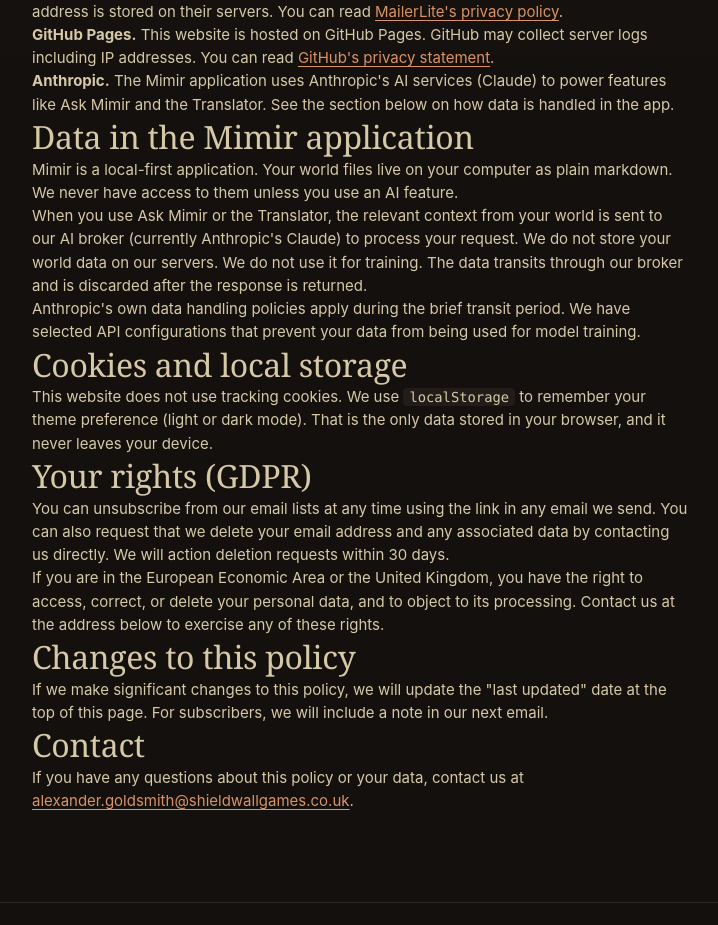
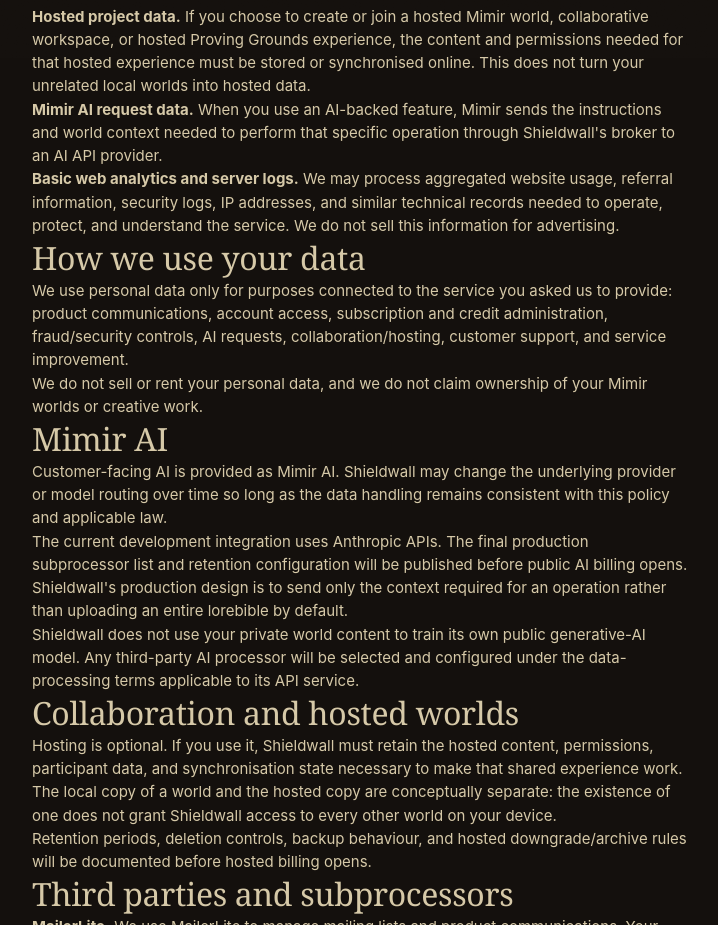
Before and after one commit to AlexGoldsmithUnrealDev/ShieldwalllGames, a plain HTML site: page privacy.html in a window 1280 px wide. Shown: the part 742-1667 px from the top of the page, without its empty margins (280-998 px from the left). Drawn offline with Linux system fonts and the light colour scheme.

Commit message:
site: update Mimir privacy model for AI and hosting

```diff
--- a/privacy.html
+++ b/privacy.html
@@ -6,28 +6,24 @@
   <meta name="theme-color" content="#1a1714" />
 
   <title>Privacy Policy | Shieldwall Games</title>
-  <meta name="description" content="How Shieldwall Games handles your data. Plain English, no surprises." />
+  <meta name="description" content="How Shieldwall Games handles website, Mimir account, AI, collaboration, and hosted-world data." />
 
-  <!-- Open Graph -->
   <meta property="og:type" content="website" />
   <meta property="og:title" content="Privacy Policy | Shieldwall Games" />
   <meta property="og:description" content="How Shieldwall Games handles your data. Plain English, no surprises." />
   <meta property="og:url" content="https://shieldwallgames.co.uk/privacy.html" />
   <meta property="og:image" content="" />
 
-  <!-- Twitter -->
   <meta name="twitter:card" content="summary_large_image" />
   <meta name="twitter:title" content="Privacy Policy | Shieldwall Games" />
   <meta name="twitter:description" content="How Shieldwall Games handles your data. Plain English, no surprises." />
 
-  <!-- Favicon -->
   <link rel="icon" type="image/png" sizes="192x192" href="assets/icons/favicon-192.png" />
   <link rel="icon" type="image/png" sizes="512x512" href="assets/icons/favicon-512.png" />
   <link rel="icon" href="assets/icons/favicon.ico" sizes="any" />
   <link rel="apple-touch-icon" href="assets/icons/favicon-192.png" />
   <link rel="canonical" href="https://shieldwallgames.co.uk/privacy.html" />
 
-  <!-- Styles -->
   <link rel="stylesheet" href="styles/main.css" />
   <link rel="stylesheet" href="styles/shieldwall.css" />
 </head>
@@ -36,12 +32,8 @@
 
 <div class="sw-page">
 
-  <!-- Skip link -->
   <a href="#main-content" class="skip-link">Skip to main content</a>
 
-  <!-- ============================================================
-       Navigation
-       ============================================================ -->
   <nav class="sw-nav">
     <div class="sw-wrap sw-nav-inner">
       <a class="sw-brand" href="./">Shieldwall Games<small>est. 2024 &middot; Kent</small></a>
@@ -63,117 +55,189 @@
 
   <main id="main-content">
 
-  <!-- ============================================================
-       Privacy Policy
-       ============================================================ -->
   <section class="sw-section">
     <div class="sw-wrap sw-wrap--narrow">
 
       <h1 class="sw-section-h2">Privacy Policy</h1>
-      <p class="sw-legal-date">Last updated: June 2026</p>
+      <p class="sw-legal-date">Last updated: August 2026</p>
 
       <p>
         This policy explains what data Shieldwall Games Ltd collects,
-        how we use it, and what your rights are. We have written it in
-        plain English because we think privacy policies should be readable.
+        how we use it, and what your rights are. Mimir is still in
+        development, so this policy distinguishes the website and beta
+        systems that exist today from online account, AI, collaboration,
+        and hosting services that will be finalised before public launch.
+      </p>
+
+      <h2>The local-first principle</h2>
+      <p>
+        Mimir is designed so that your primary worldbuilding files live
+        on your own device. Shieldwall does not receive a copy of a local
+        world merely because you create, open, edit, search, map, or
+        browse it in Mimir.
+      </p>
+      <p>
+        Data leaves your device only when you deliberately use a feature
+        that needs an online service, such as Mimir AI, account services,
+        collaboration, or hosted worlds.
       </p>
 
       <h2>What we collect</h2>
       <p>
-        <strong>Email addresses.</strong> If you sign up for the Mimir beta
-        waitlist or the Ashborn launch notification list, we collect
-        your email address and, optionally, your intended use case
-        (for the Mimir list only).
+        <strong>Email addresses.</strong> If you sign up for the Mimir
+        beta waitlist or the Ashborn launch notification list, we collect
+        your email address and any optional information submitted through
+        that form.
       </p>
       <p>
-        <strong>Basic web analytics.</strong> We may collect anonymous,
-        aggregated usage data such as page views and referral sources
-        to understand how visitors use the site. We do not track
-        individual users across the web.
+        <strong>Account and subscription data.</strong> When Mimir account
+        services launch, Shieldwall will need to process information such
+        as account identifiers, authentication records, subscription tier,
+        credit balances, purchase entitlements, AI usage records, and
+        security/session metadata needed to run the service.
+      </p>
+      <p>
+        <strong>Hosted project data.</strong> If you choose to create or
+        join a hosted Mimir world, collaborative workspace, or hosted
+        Proving Grounds experience, the content and permissions needed for
+        that hosted experience must be stored or synchronised online. This
+        does not turn your unrelated local worlds into hosted data.
+      </p>
+      <p>
+        <strong>Mimir AI request data.</strong> When you use an AI-backed
+        feature, Mimir sends the instructions and world context needed to
+        perform that specific operation through Shieldwall's broker to an
+        AI API provider.
+      </p>
+      <p>
+        <strong>Basic web analytics and server logs.</strong> We may
+        process aggregated website usage, referral information, security
+        logs, IP addresses, and similar technical records needed to
+        operate, protect, and understand the service. We do not sell this
+        information for advertising.
       </p>
 
       <h2>How we use your data</h2>
       <p>
-        We use your email address to send you product updates about
-        Mimir or Ashborn, depending on which list you signed up for.
-        That is all. We do not sell, rent, or share your email address
-        with anyone for marketing purposes.
+        We use personal data only for purposes connected to the service
+        you asked us to provide: product communications, account access,
+        subscription and credit administration, fraud/security controls,
+        AI requests, collaboration/hosting, customer support, and service
+        improvement.
+      </p>
+      <p>
+        We do not sell or rent your personal data, and we do not claim
+        ownership of your Mimir worlds or creative work.
       </p>
 
-      <h2>Third parties</h2>
+      <h2>Mimir AI</h2>
       <p>
-        <strong>MailerLite.</strong> We use MailerLite to manage our
-        email lists and send updates. Your email address is stored on
-        their servers. You can read
+        Customer-facing AI is provided as Mimir AI. Shieldwall may change
+        the underlying provider or model routing over time so long as the
+        data handling remains consistent with this policy and applicable
+        law.
+      </p>
+      <p>
+        The current development integration uses Anthropic APIs. The final
+        production subprocessor list and retention configuration will be
+        published before public AI billing opens. Shieldwall's production
+        design is to send only the context required for an operation rather
+        than uploading an entire lorebible by default.
+      </p>
+      <p>
+        Shieldwall does not use your private world content to train its own
+        public generative-AI model. Any third-party AI processor will be
+        selected and configured under the data-processing terms applicable
+        to its API service.
+      </p>
+
+      <h2>Collaboration and hosted worlds</h2>
+      <p>
+        Hosting is optional. If you use it, Shieldwall must retain the
+        hosted content, permissions, participant data, and synchronisation
+        state necessary to make that shared experience work. The local
+        copy of a world and the hosted copy are conceptually separate: the
+        existence of one does not grant Shieldwall access to every other
+        world on your device.
+      </p>
+      <p>
+        Retention periods, deletion controls, backup behaviour, and hosted
+        downgrade/archive rules will be documented before hosted billing
+        opens.
+      </p>
+
+      <h2>Third parties and subprocessors</h2>
+      <p>
+        <strong>MailerLite.</strong> We use MailerLite to manage mailing
+        lists and product communications. Your email address and mailing
+        preferences may be stored on their systems. You can read
         <a href="https://www.mailerlite.com/legal/privacy-policy" target="_blank" rel="noopener noreferrer">MailerLite's privacy policy</a>.
       </p>
       <p>
-        <strong>GitHub Pages.</strong> This website is hosted on GitHub
-        Pages. GitHub may collect server logs including IP addresses.
-        You can read
+        <strong>GitHub Pages.</strong> The current public website is hosted
+        on GitHub Pages. GitHub may process server logs such as IP
+        addresses. You can read
         <a href="https://docs.github.com/en/site-policy/privacy-policies/github-general-privacy-statement" target="_blank" rel="noopener noreferrer">GitHub's privacy statement</a>.
       </p>
       <p>
-        <strong>Anthropic.</strong> The Mimir application uses Anthropic's
-        AI services (Claude) to power features like Ask Mimir and the
-        Translator. See the section below on how data is handled in
-        the app.
+        <strong>Production account, hosting, payment, and AI providers.</strong>
+        Mimir's final production infrastructure is still being completed.
+        Before paid checkout and hosted services open, this policy will be
+        updated to identify the subprocessors actually used for account
+        data, payments, hosted storage/realtime services, and Mimir AI.
       </p>
 
-      <h2>Data in the Mimir application</h2>
+      <h2>Payments</h2>
       <p>
-        Mimir is a local-first application. Your world files live on
-        your computer as plain markdown. We never have access to them
-        unless you use an AI feature.
-      </p>
-      <p>
-        When you use Ask Mimir or the Translator, the relevant context
-        from your world is sent to our AI broker (currently Anthropic's
-        Claude) to process your request. We do not store your world
-        data on our servers. We do not use it for training. The data
-        transits through our broker and is discarded after the response
-        is returned.
-      </p>
-      <p>
-        Anthropic's own data handling policies apply during the brief
-        transit period. We have selected API configurations that
-        prevent your data from being used for model training.
+        Shieldwall does not intend to store full payment-card details
+        itself. Paid subscriptions and purchases will be processed through
+        the payment and commerce providers identified in this policy and at
+        checkout when those services go live.
       </p>
 
       <h2>Cookies and local storage</h2>
       <p>
-        This website does not use tracking cookies. We use
-        <code>localStorage</code> to remember your theme preference
-        (light or dark mode). That is the only data stored in your
-        browser, and it never leaves your device.
+        The current website does not use advertising tracking cookies. It
+        may use browser storage for functional preferences such as theme or
+        interface state. Third-party embedded services, including mailing
+        forms, may set their own technically necessary storage according to
+        their policies.
       </p>
 
-      <h2>Your rights (GDPR)</h2>
+      <h2>Your rights</h2>
       <p>
-        You can unsubscribe from our email lists at any time using
-        the link in any email we send. You can also request that we
-        delete your email address and any associated data by
-        contacting us directly. We will action deletion requests
-        within 30 days.
+        You can unsubscribe from marketing email at any time using the link
+        in those messages. You can also contact Shieldwall to request
+        access, correction, deletion, restriction, objection, or other
+        rights that apply under data-protection law.
       </p>
       <p>
-        If you are in the European Economic Area or the United Kingdom,
-        you have the right to access, correct, or delete your personal
-        data, and to object to its processing. Contact us at the
-        address below to exercise any of these rights.
+        Some records may need to be retained where required for legal,
+        accounting, fraud-prevention, security, or dispute purposes. Where
+        a request applies, we will explain any lawful reason that prevents
+        immediate deletion of a particular record.
+      </p>
+
+      <h2>International processing</h2>
+      <p>
+        Some service providers may process data outside the United Kingdom.
+        Where required, Shieldwall will rely on an appropriate lawful
+        transfer mechanism and the provider terms applicable to that
+        processing.
       </p>
 
       <h2>Changes to this policy</h2>
       <p>
-        If we make significant changes to this policy, we will update
-        the "last updated" date at the top of this page. For
-        subscribers, we will include a note in our next email.
+        We will update this policy as the production account, payment,
+        hosted collaboration, and AI infrastructure is finalised. Material
+        changes will be reflected in the "last updated" date and any
+        additional notice required by law.
       </p>
 
       <h2>Contact</h2>
       <p>
-        If you have any questions about this policy or your data,
-        contact us at
+        If you have questions about this policy or your data, contact
+        Shieldwall Games Ltd at
         <a href="mailto:alexander.goldsmith@shieldwallgames.co.uk">alexander.goldsmith@shieldwallgames.co.uk</a>.
       </p>
 
@@ -182,9 +246,6 @@
 
   </main>
 
-  <!-- ============================================================
-       Footer
-       ============================================================ -->
   <footer class="sw-footer">
     <div class="sw-wrap sw-footer-simple">
       <span>&copy; <script>document.write(new Date().getFullYear())</script> Shieldwall Games Ltd. All rights reserved.</span>
```
